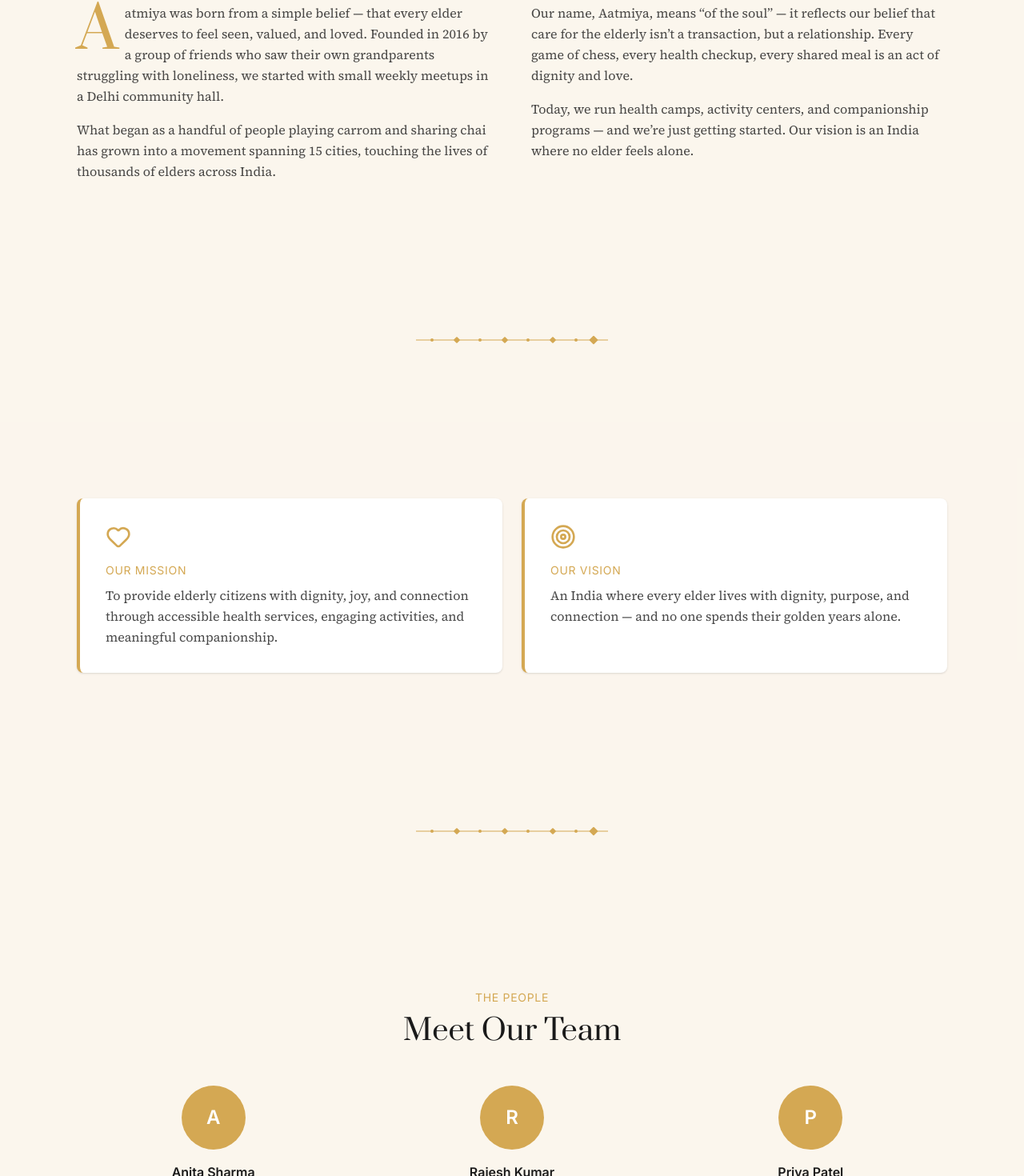
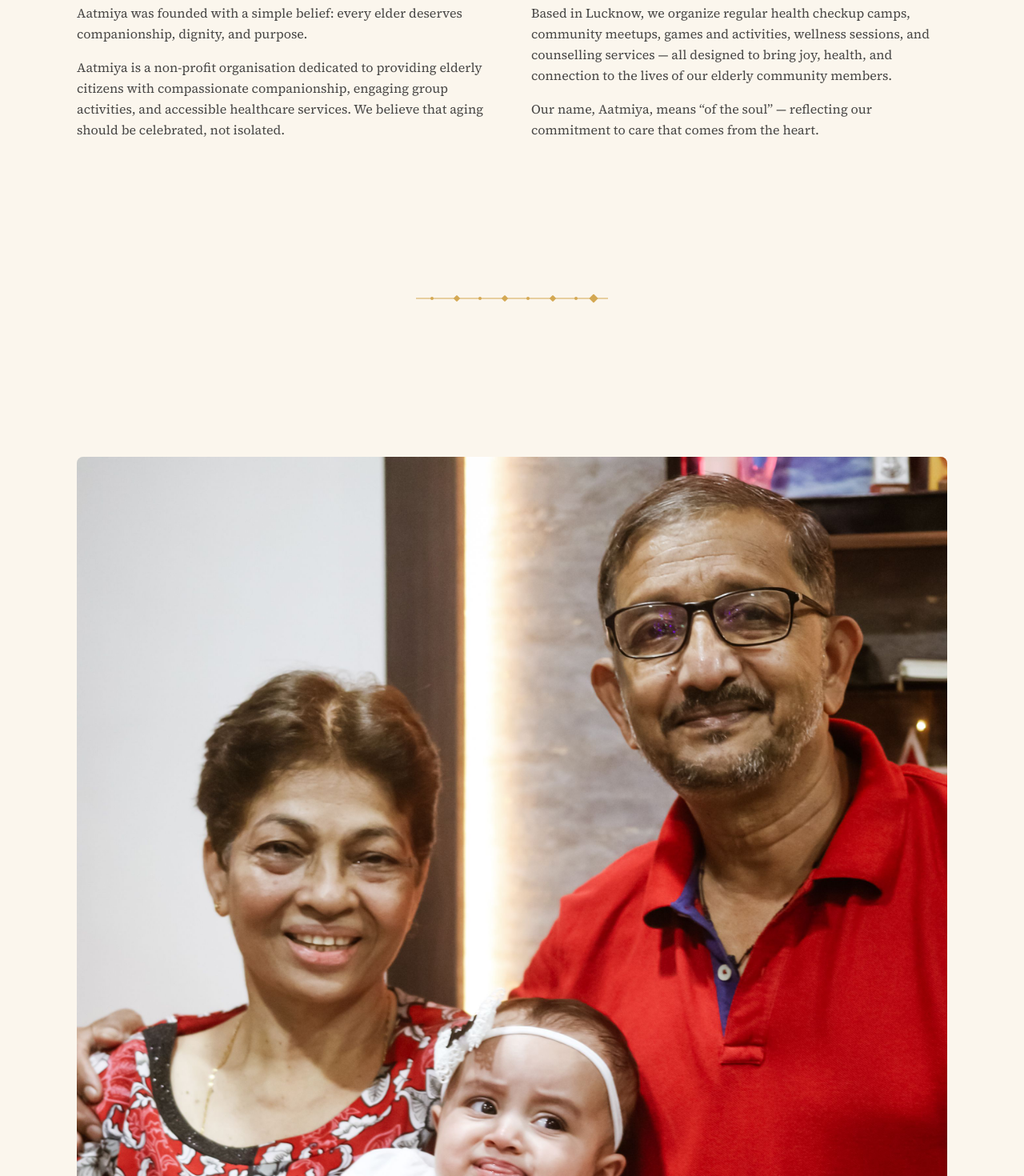
Before and after one commit to knee-tesh/aatmiya, a Next.js app: page /about in a window 1280 px wide. Shown: the part 698-2168 px from the top of the page at 80% size. Built offline with nearby package versions, Linux system fonts and the light colour scheme.

Commit message:
feat: rewrite about page with real content, add services page

```diff
--- a/src/pages/about.js
+++ b/src/pages/about.js
@@ -3,7 +3,6 @@ import Footer from "@/components/Footer";
 import SectionDivider from "@/components/SectionDivider";
 import Image from "next/image";
 import { motion } from "framer-motion";
-import { Heart, Target, Users } from "lucide-react";
 
 const fadeUp = {
   initial: { opacity: 0, y: 24 },
@@ -40,18 +39,14 @@ function StorySpread() {
             className="font-source-serif text-base leading-relaxed text-ink/80 space-y-4"
           >
             <p>
-              <span className="font-prata text-[72px] text-amber float-left mr-2 leading-none">
-                A
-              </span>
-              atmiya was born from a simple belief — that every elder deserves to
-              feel seen, valued, and loved. Founded in 2016 by a group of friends
-              who saw their own grandparents struggling with loneliness, we started
-              with small weekly meetups in a Delhi community hall.
+              Aatmiya was founded with a simple belief: every elder deserves
+              companionship, dignity, and purpose.
             </p>
             <p>
-              What began as a handful of people playing carrom and sharing chai has
-              grown into a movement spanning 15 cities, touching the lives of
-              thousands of elders across India.
+              Aatmiya is a non-profit organisation dedicated to providing elderly
+              citizens with compassionate companionship, engaging group activities,
+              and accessible healthcare services. We believe that aging should be
+              celebrated, not isolated.
             </p>
           </motion.div>
           <motion.div
@@ -59,15 +54,14 @@ function StorySpread() {
             className="font-source-serif text-base leading-relaxed text-ink/80 space-y-4"
           >
             <p>
-              Our name, Aatmiya, means &ldquo;of the soul&rdquo; — it reflects our
-              belief that care for the elderly isn&rsquo;t a transaction, but a
-              relationship. Every game of chess, every health checkup, every shared
-              meal is an act of dignity and love.
+              Based in Lucknow, we organize regular health checkup camps, community
+              meetups, games and activities, wellness sessions, and counselling
+              services — all designed to bring joy, health, and connection to the
+              lives of our elderly community members.
             </p>
             <p>
-              Today, we run health camps, activity centers, and companionship
-              programs — and we&rsquo;re just getting started. Our vision is an
-              India where no elder feels alone.
+              Our name, Aatmiya, means &ldquo;of the soul&rdquo; — reflecting our
+              commitment to care that comes from the heart.
             </p>
           </motion.div>
         </div>
@@ -76,57 +70,27 @@ function StorySpread() {
   );
 }
 
-function MissionVision() {
+function StoryImage() {
   return (
-    <section className="section-spacing bg-parchment/50">
+    <section className="section-spacing">
       <div className="max-content">
-        <div className="grid grid-cols-1 md:grid-cols-2 gap-6">
-          <motion.div
-            initial={{ opacity: 0, x: -24 }}
-            whileInView={{ opacity: 1, x: 0 }}
-            viewport={{ once: true }}
-            transition={{ duration: 0.6, ease: "easeOut" }}
-            className="bg-cotton rounded-lg p-8 shadow-sm border-l-4 border-amber"
-          >
-            <Heart className="text-amber mb-4" size={32} />
-            <p className="font-inter text-sm tracking-wider uppercase text-amber mb-2">
-              Our Mission
-            </p>
-            <p className="font-source-serif text-base leading-relaxed text-ink/80">
-              To provide elderly citizens with dignity, joy, and connection
-              through accessible health services, engaging activities, and
-              meaningful companionship.
-            </p>
-          </motion.div>
-          <motion.div
-            initial={{ opacity: 0, x: 24 }}
-            whileInView={{ opacity: 1, x: 0 }}
-            viewport={{ once: true }}
-            transition={{ duration: 0.6, ease: "easeOut" }}
-            className="bg-cotton rounded-lg p-8 shadow-sm border-l-4 border-amber"
-          >
-            <Target className="text-amber mb-4" size={32} />
-            <p className="font-inter text-sm tracking-wider uppercase text-amber mb-2">
-              Our Vision
-            </p>
-            <p className="font-source-serif text-base leading-relaxed text-ink/80">
-              An India where every elder lives with dignity, purpose, and
-              connection — and no one spends their golden years alone.
-            </p>
-          </motion.div>
-        </div>
+        <motion.div {...fadeUp}>
+          <Image
+            src="/images/indian-grandparents.jpg"
+            alt="Aatmiya community gathering"
+            width={1200}
+            height={600}
+            className="w-full rounded-lg object-cover"
+          />
+        </motion.div>
       </div>
     </section>
   );
 }
 
 const team = [
-  { name: "Anita Sharma", role: "Founder & Director", initial: "A" },
-  { name: "Rajesh Kumar", role: "Programs Manager", initial: "R" },
-  { name: "Priya Patel", role: "Health Services Lead", initial: "P" },
-  { name: "Vikram Singh", role: "Community Outreach", initial: "V" },
-  { name: "Meera Iyer", role: "Volunteer Coordinator", initial: "M" },
-  { name: "Arun Nair", role: "Operations Head", initial: "A" },
+  { name: "Piyush Tiwari", role: "Founder", initial: "P", phone: "+91-8176060674" },
+  { name: "UN Tiwari", role: "Trustee / Wellbeing Counsellor", initial: "U", phone: "+91-8299641211" },
 ];
 
 function TeamSection() {
@@ -137,10 +101,10 @@ function TeamSection() {
           <p className="font-inter text-sm tracking-wider uppercase text-amber mb-3">
             The People
           </p>
-          <h2 className="font-prata text-4xl">Meet Our Team</h2>
+          <h2 className="font-prata text-4xl">Our Team</h2>
         </div>
         <motion.div
-          className="grid grid-cols-1 md:grid-cols-2 xl:grid-cols-3 gap-8"
+          className="grid grid-cols-1 md:grid-cols-2 gap-8 max-w-2xl mx-auto"
           initial="initial"
           whileInView="animate"
           viewport={{ once: true, amount: 0.3 }}
@@ -168,7 +132,8 @@ function TeamSection() {
                 </span>
               </div>
               <h3 className="font-inter text-base font-semibold">{person.name}</h3>
-              <p className="font-source-serif text-sm text-ink/60">{person.role}</p>
+              <p className="font-source-serif text-sm text-ink/60 mb-1">{person.role}</p>
+              <p className="font-inter text-xs text-ink/40">{person.phone}</p>
             </motion.div>
           ))}
         </motion.div>
@@ -186,7 +151,7 @@ export default function About() {
         <SectionDivider />
         <StorySpread />
         <SectionDivider />
-        <MissionVision />
+        <StoryImage />
         <SectionDivider />
         <TeamSection />
       </main>
--- /dev/null
+++ b/src/pages/services.js
@@ -0,0 +1,101 @@
+import Navbar from "@/components/Navbar";
+import Footer from "@/components/Footer";
+import { motion } from "framer-motion";
+
+const services = [
+  {
+    icon: "🏥",
+    title: "Health Checkup Camps",
+    description:
+      "Free medical consultations with general physicians and surgeons to ensure regular health monitoring.",
+  },
+  {
+    icon: "♟️",
+    title: "Games & Activities",
+    description:
+      "Carrom, chess, card games, and group activities that keep minds sharp and spirits high.",
+  },
+  {
+    icon: "👥",
+    title: "Community Meetups",
+    description:
+      "Regular social gatherings where elders build bonds, share stories, and find companionship.",
+  },
+  {
+    icon: "🧘",
+    title: "Wellness Sessions",
+    description:
+      "Health talks, light exercise, and wellness workshops promoting active and healthy aging.",
+  },
+  {
+    icon: "💬",
+    title: "Counselling",
+    description:
+      "Emotional support and guidance from trained wellbeing counsellors who truly care.",
+  },
+  {
+    icon: "🏠",
+    title: "Companionship",
+    description:
+      "Home visits for elders who cannot travel, bringing company and care to their doorstep.",
+  },
+];
+
+const containerVariants = {
+  hidden: {},
+  visible: {
+    transition: { staggerChildren: 0.1 },
+  },
+};
+
+const cardVariants = {
+  hidden: { opacity: 0, y: 24 },
+  visible: {
+    opacity: 1,
+    y: 0,
+    transition: { duration: 0.6, ease: "easeOut" },
+  },
+};
+
+export default function Services() {
+  return (
+    <>
+      <Navbar />
+      <main id="main-content">
+        <section className="section-spacing">
+          <div className="max-content">
+            <h1 className="font-prata text-4xl md:text-5xl mb-4">Our Services</h1>
+            <p className="font-source-serif text-lg text-ink/60 mb-12 max-w-2xl">
+              Comprehensive care and engagement programs designed for the dignity
+              and well-being of every elder.
+            </p>
+            <motion.div
+              className="grid grid-cols-1 md:grid-cols-2 xl:grid-cols-3 gap-6"
+              variants={containerVariants}
+              initial="hidden"
+              whileInView="visible"
+              viewport={{ once: true, amount: 0.1 }}
+            >
+              {services.map((service, i) => (
+                <motion.div
+                  key={i}
+                  variants={cardVariants}
+                  className="bg-cotton rounded-lg p-8 shadow-sm border-t-4 border-amber"
+                >
+                  <span className="text-4xl block mb-4">{service.icon}</span>
+                  <h3 className="font-inter text-base font-semibold mb-2">
+                    {service.title}
+                  </h3>
+                  <p className="font-source-serif text-sm leading-relaxed text-ink/70">
+                    {service.description}
+                  </p>
+                </motion.div>
+              ))}
+            </motion.div>
+          </div>
+        </section>
+      </main>
+      <Footer />
+    </>
+  );
+}
```
